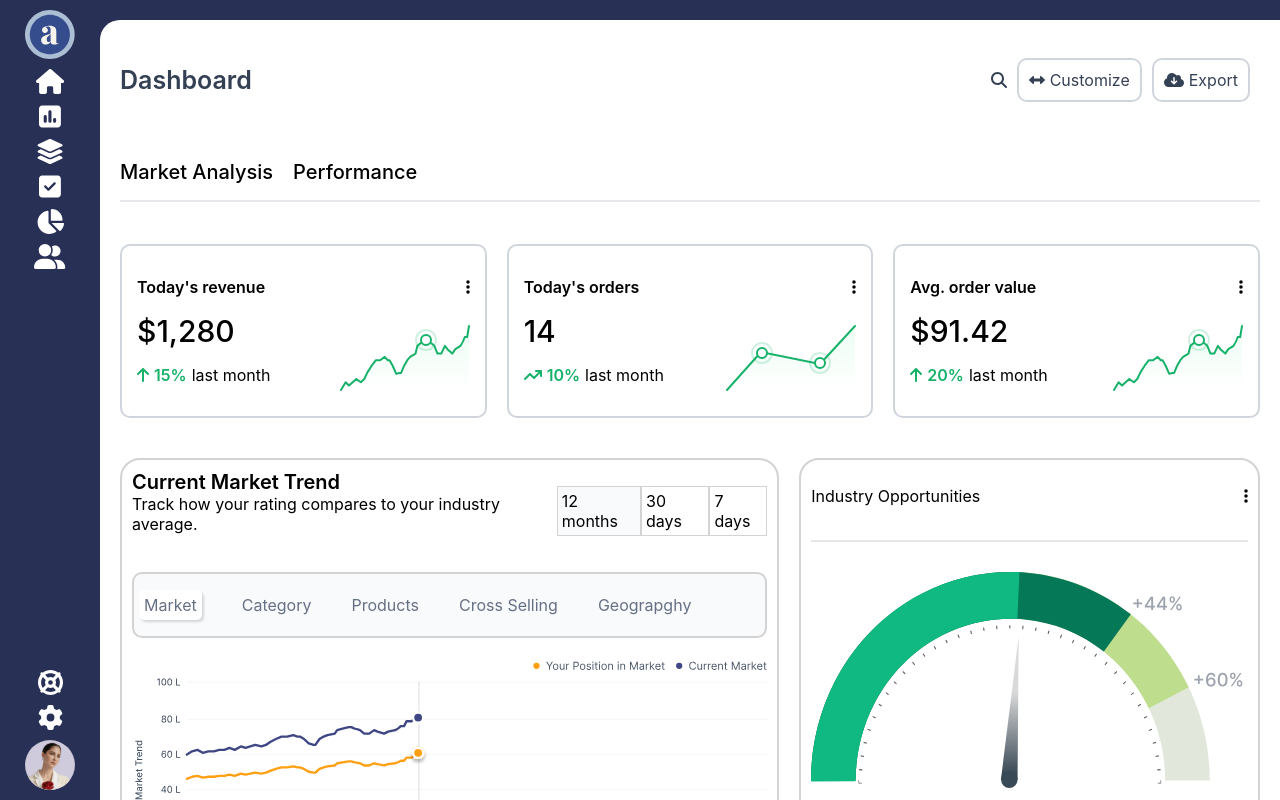
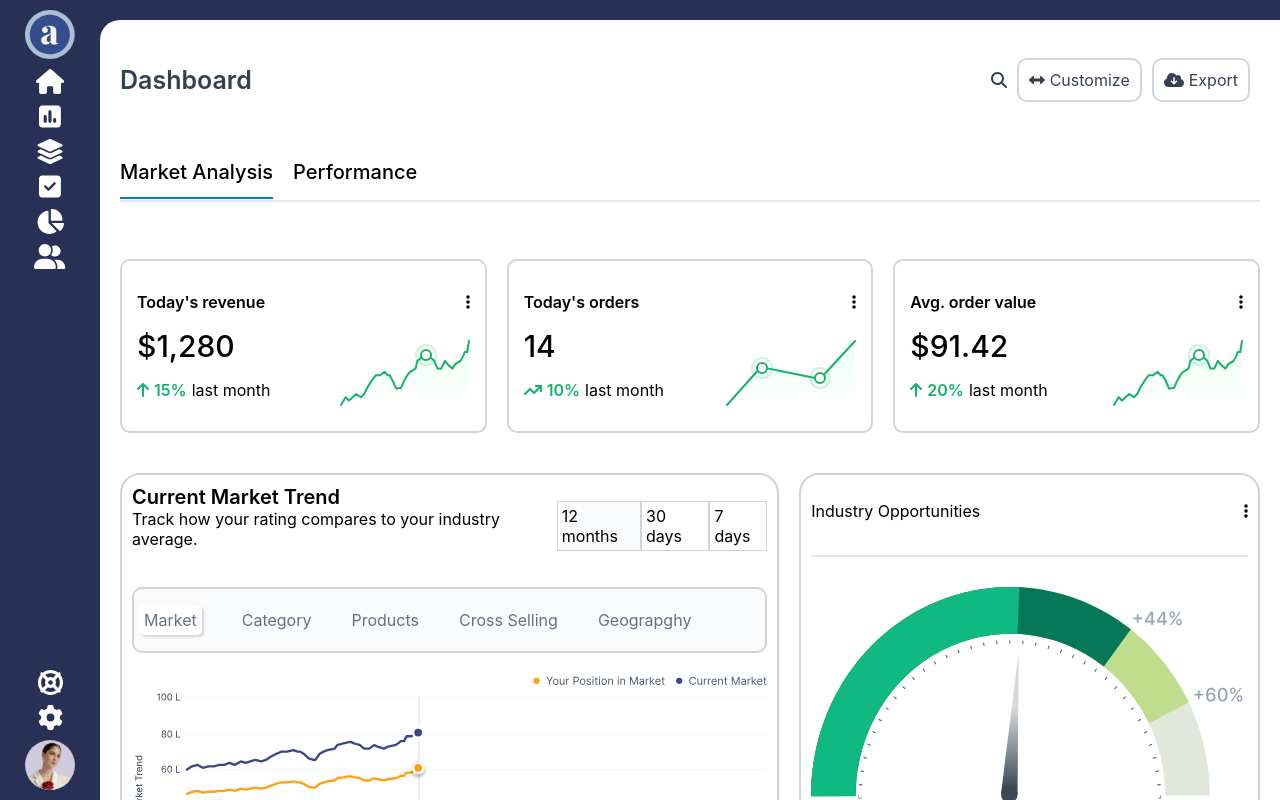
Before and after one commit to Utkarshkumar29/arch-store-3, a React (Create React App) app: page / in a window 1280 px wide. Shown: the top 800 px of the page. Built offline with nearby package versions, Linux system fonts and the light colour scheme.

Commit message:
third commit

```diff
--- a/src/views/box2/index.jsx
+++ b/src/views/box2/index.jsx
@@ -2,7 +2,7 @@ import React, { useState } from "react";
 import { Box2Container, Box2Wrapper, Market } from "../../styles/box2";
 
 export const Box2=()=>{
-    const [clicked,setClicked]=useState('')
+    const [clicked,setClicked]=useState('item1')
 
     return(
         <Box2Container>
```
